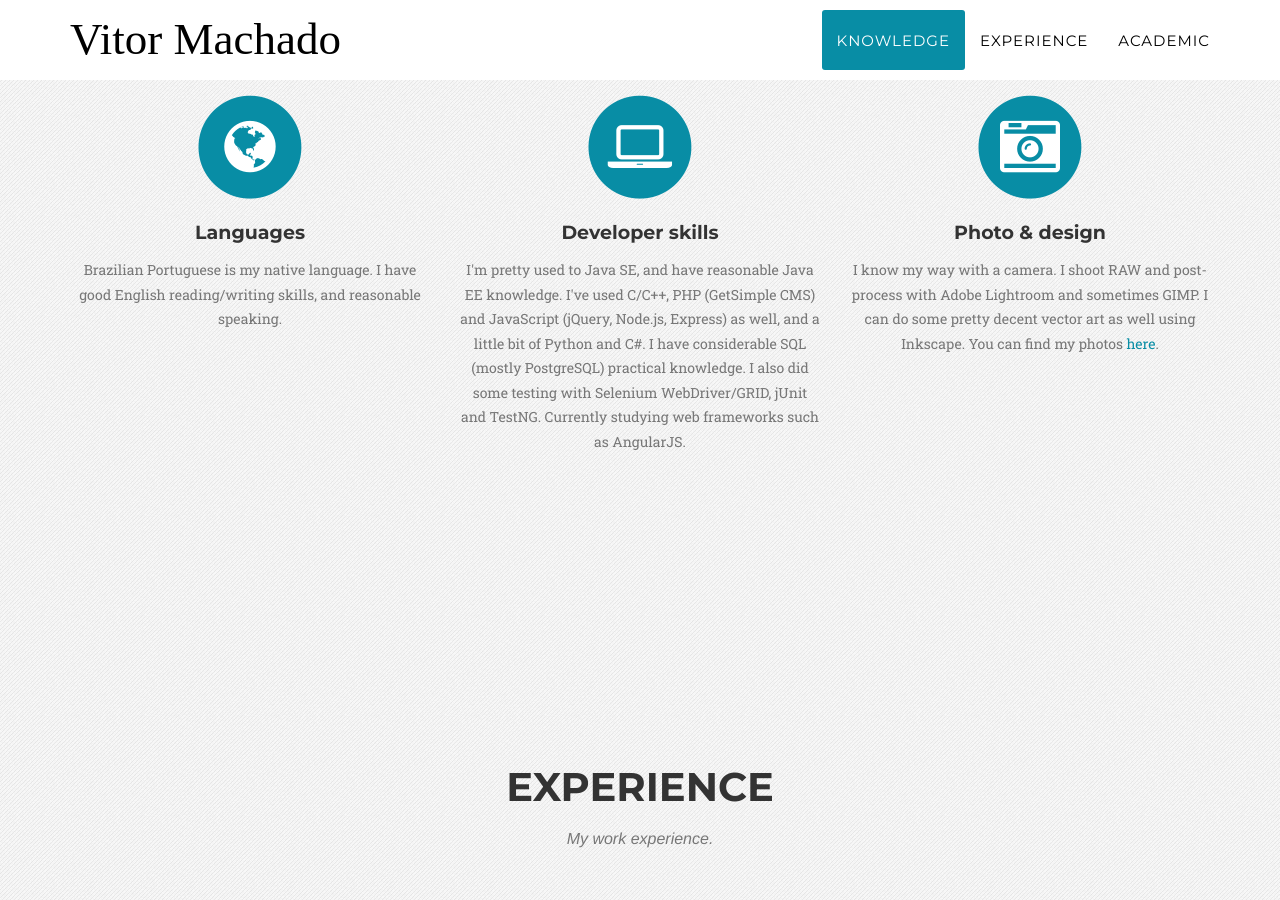
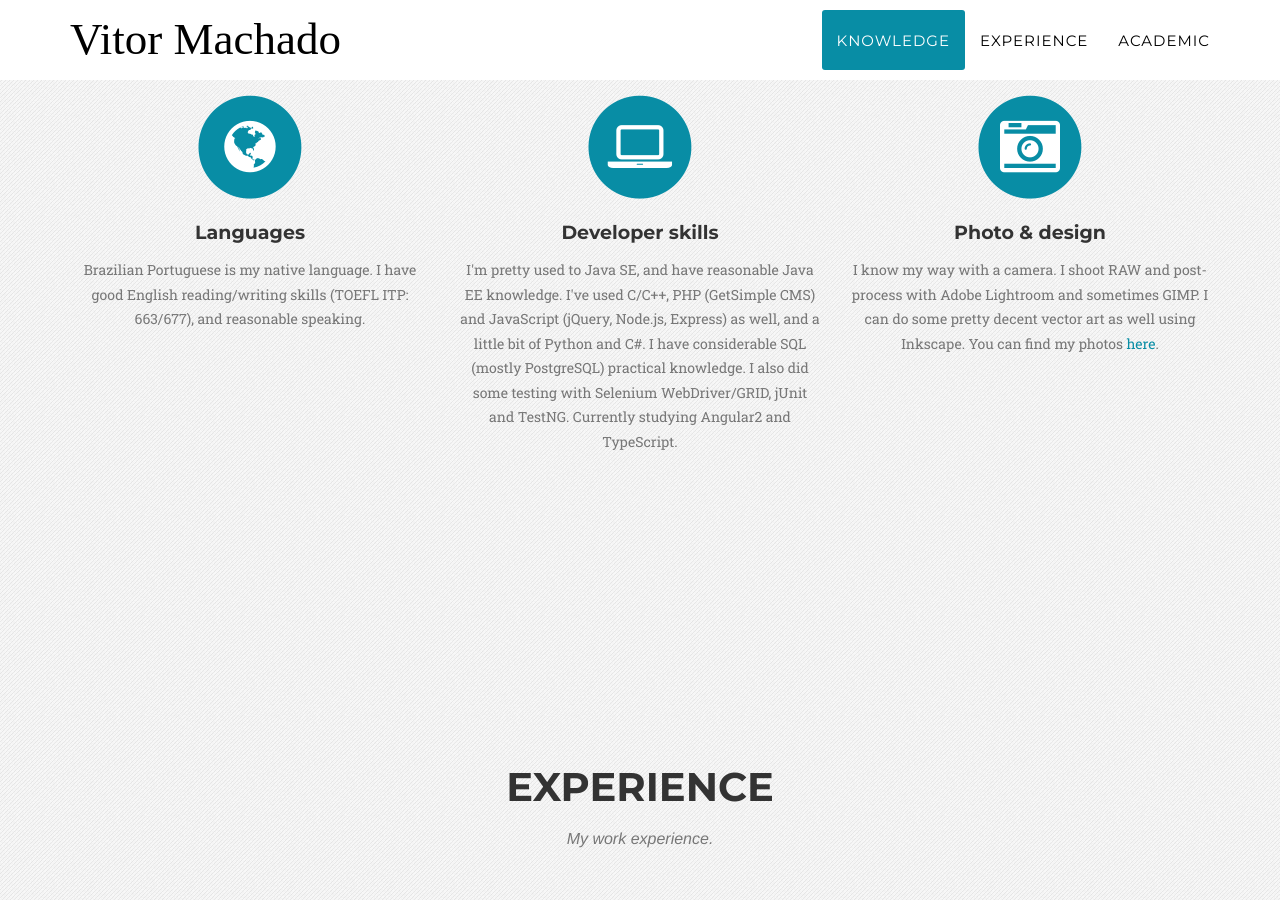
Before and after one commit to vittau/vittau.github.io, a Jekyll site: the page built from index.html, in a window 1280 px wide and 900 px high, scrolled down 720 px. Built offline with Jekyll 4.4.1, drawn with Linux system fonts in a browser that asks for light colours; some web fonts are replaced.

Commit message:
Minor additions to the knowledge area

```diff
--- a/_includes/knowledge.html
+++ b/_includes/knowledge.html
@@ -14,7 +14,7 @@
                         <i class="fa fa-globe fa-stack-1x fa-inverse"></i>
                     </span>
                     <h4 class="service-heading">Languages</h4>
-                    <p class="text-muted">Brazilian Portuguese is my native language. I have good English reading/writing skills, and reasonable speaking.</p>
+                    <p class="text-muted">Brazilian Portuguese is my native language. I have good English reading/writing skills (TOEFL ITP: 663/677), and reasonable speaking.</p>
                 </div>
                 <div class="col-md-4">
                     <span class="fa-stack fa-4x">
@@ -22,7 +22,7 @@
                         <i class="fa fa-laptop fa-stack-1x fa-inverse"></i>
                     </span>
                     <h4 class="service-heading">Developer skills</h4>
-                    <p class="text-muted">I'm pretty used to Java SE, and have reasonable Java EE knowledge. I've used C/C++, PHP (GetSimple CMS) and JavaScript (jQuery, Node.js, Express) as well, and a little bit of Python and C#. I have considerable SQL (mostly PostgreSQL) practical knowledge. I also did some testing with Selenium WebDriver/GRID, jUnit and TestNG. Currently studying web frameworks such as AngularJS.</p>
+                    <p class="text-muted">I'm pretty used to Java SE, and have reasonable Java EE knowledge. I've used C/C++, PHP (GetSimple CMS) and JavaScript (jQuery, Node.js, Express) as well, and a little bit of Python and C#. I have considerable SQL (mostly PostgreSQL) practical knowledge. I also did some testing with Selenium WebDriver/GRID, jUnit and TestNG. Currently studying Angular2 and TypeScript.</p>
                 </div>
                 <div class="col-md-4">
                     <span class="fa-stack fa-4x">
```
